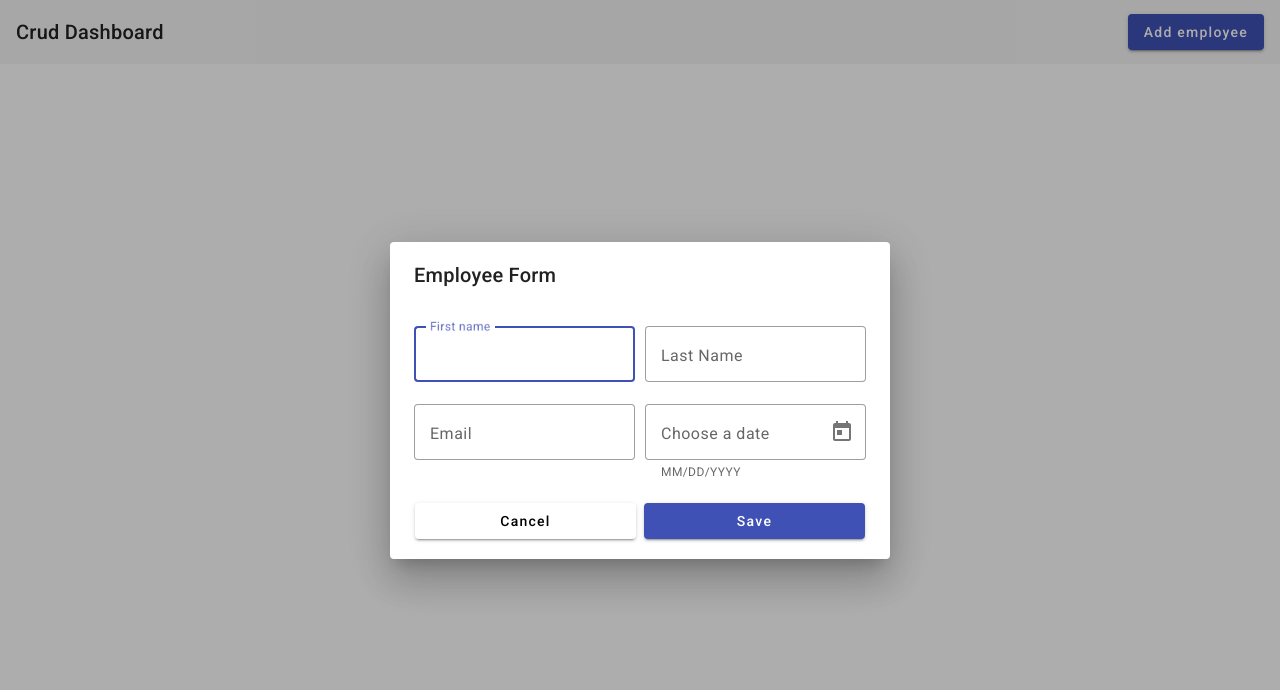
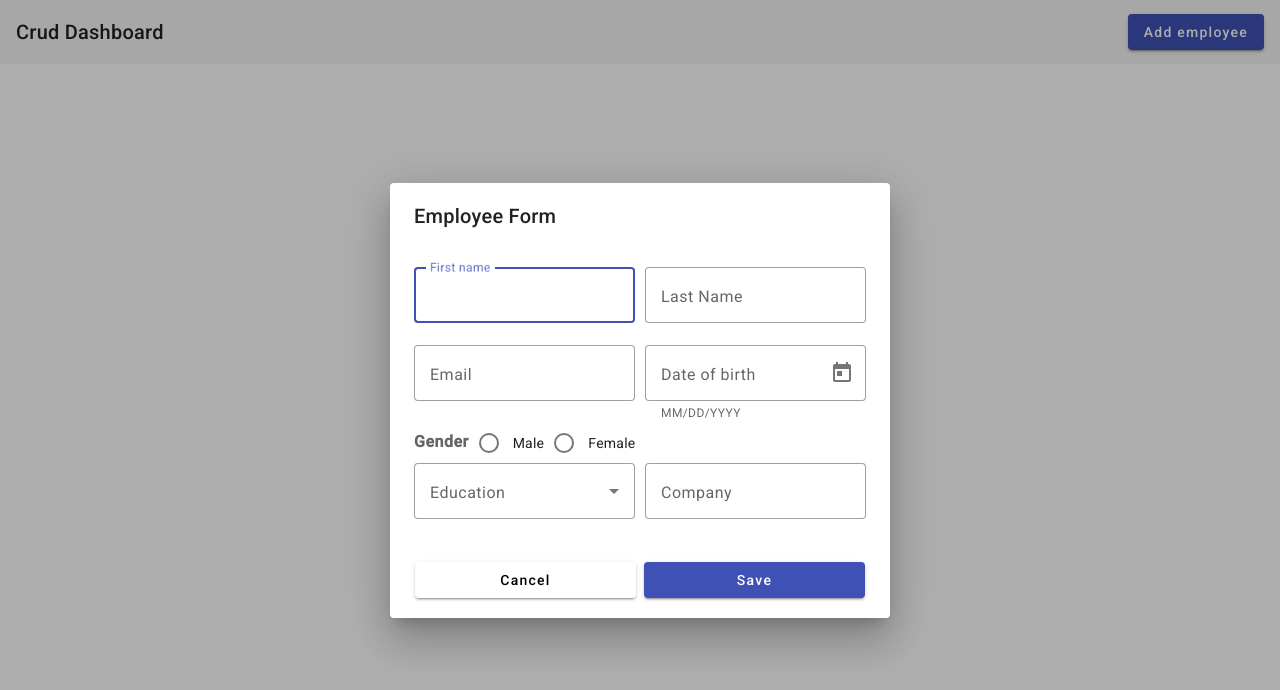
Before and after one commit to Anita-Liberatore/crud-app-angular15-material, an Angular app: page / in a window 1280 px wide. Both pictures are taken after a click on the button "Add employee". Shown: the top 690 px of the page. Built offline with nearby package versions, Linux system fonts and the light colour scheme.

Commit message:
add field on form

```diff
--- a/src/app/components/dialog/dialog-add-edit.component.html
+++ b/src/app/components/dialog/dialog-add-edit.component.html
@@ -18,11 +18,33 @@
           <input matInput type="text" placeholder="anitaliberatore@hotmail.com">
         </mat-form-field>
         <mat-form-field appearance="outline">
-          <mat-label>Choose a date</mat-label>
+          <mat-label>Date of birth</mat-label>
           <input matInput [matDatepicker]="picker">
           <mat-hint>MM/DD/YYYY</mat-hint>
           <mat-datepicker-toggle matIconSuffix [for]="picker"></mat-datepicker-toggle>
           <mat-datepicker #picker></mat-datepicker>
+        </mat-form-field>
+      </div>
+
+      <div class="row">
+        <mat-radio-group aria-label="Select an option">
+          <mat-label><b>Gender</b></mat-label>
+          <mat-radio-button value="male">Male</mat-radio-button>
+          <mat-radio-button value="female">Female</mat-radio-button>
+        </mat-radio-group>
+      </div>
+
+      <div class="row">
+        <mat-form-field appearance="outline">
+          <mat-label>Education</mat-label>
+          <mat-select>
+            <mat-option *ngFor="let val of education" [value]="val">{{val}}
+            </mat-option>
+          </mat-select>
+        </mat-form-field>
+        <mat-form-field appearance="outline">
+          <mat-label>Company</mat-label>
+          <input matInput placeholder="Ex. Google">
         </mat-form-field>
       </div>
     </div>
--- a/src/app/components/dialog/dialog-add-edit.component.ts
+++ b/src/app/components/dialog/dialog-add-edit.component.ts
@@ -1,17 +1,27 @@
-import { Component } from '@angular/core';
+import {Component} from '@angular/core';
 import {MatDialogModule} from '@angular/material/dialog';
 import {MatButtonModule} from '@angular/material/button';
 import {MatInputModule} from "@angular/material/input";
 import {MatDatepickerModule} from "@angular/material/datepicker";
+import {MatRadioModule} from "@angular/material/radio";
+import {MatSelectModule} from "@angular/material/select";
+import {NgForOf} from "@angular/common";
 
 @Component({
   selector: 'app-dialog-add-edit',
   templateUrl: './dialog-add-edit.component.html',
   styleUrls: ['./dialog-add-edit.component.scss'],
   standalone: true,
-  imports: [MatButtonModule, MatDialogModule, MatInputModule, MatDatepickerModule],
+  imports: [MatButtonModule, MatDialogModule, MatInputModule, MatDatepickerModule, MatRadioModule, MatSelectModule, NgForOf],
 })
 export class DialogAddEditComponent {
 
+  education: string[] = [
+    'Matric',
+    'Diploma',
+    'Intermediate',
+    'Graduate',
+    'Post Graduate',
+  ];
 
 }
```
Also changed, not shown: src/app/app.module.ts (+7 -5 lines).
